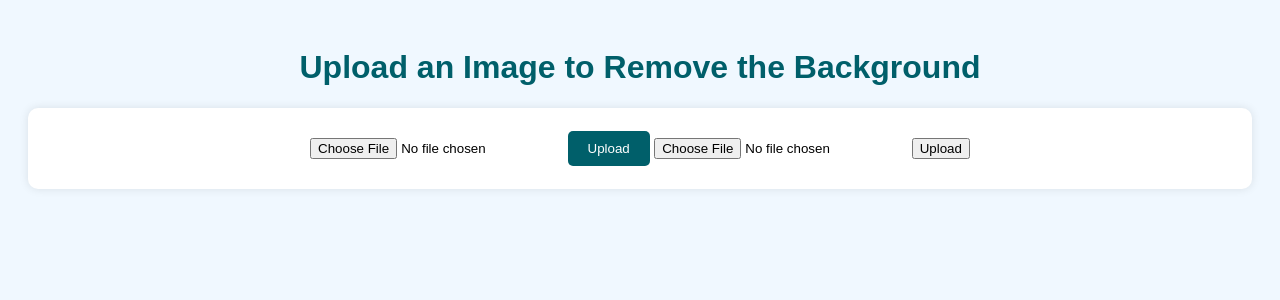
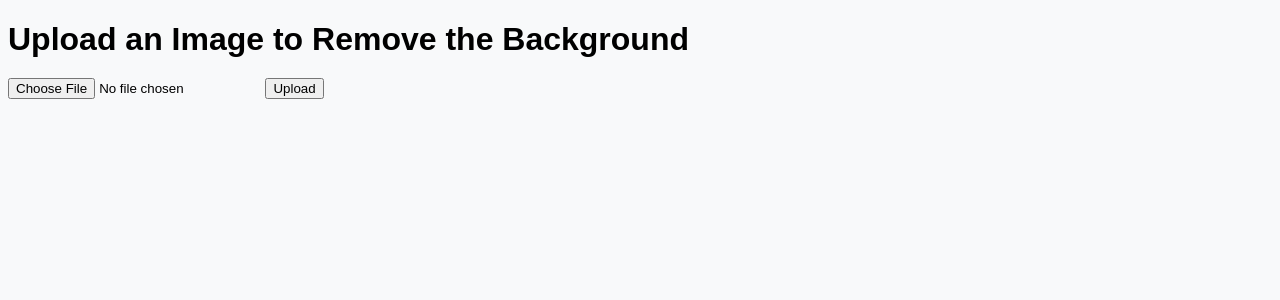
Before and after one commit to dareveloper/bg-remover, a Flask app: page / in a window 1280 px wide. Shown: the top 300 px of the page. Run offline with Flask 3, Linux system fonts and the light colour scheme.

Commit message:
Update index.html

```diff
--- a/templates/index.html
+++ b/templates/index.html
@@ -4,91 +4,22 @@
     <meta charset="UTF-8">
     <meta name="viewport" content="width=device-width, initial-scale=1.0">
     <title>Image Background Remover</title>
-    <style>
-        body {
-            font-family: Arial, sans-serif;
-            background-color: #f0f8ff;
-            text-align: center;
-            padding: 20px;
-        }
-
-        h1 {
-            color: #005f6a;
-        }
-
-        .form-container {
-            background-color: #ffffff;
-            padding: 20px;
-            border-radius: 10px;
-            box-shadow: 0px 0px 10px rgba(0, 0, 0, 0.1);
-            margin-bottom: 20px;
-        }
-
-        input[type="file"] {
-            margin: 10px 0;
-        }
-
-        button {
-            background-color: #005f6a;
-            color: white;
-            border: none;
-            padding: 10px 20px;
-            border-radius: 5px;
-            cursor: pointer;
-        }
-
-        button:hover {
-            background-color: #00494f;
-        }
-
-        .preview-container {
-            margin-top: 20px;
-        }
-
-        img {
-            max-width: 100%;
-            max-height: 300px;
-            border: 2px solid #005f6a;
-            border-radius: 10px;
-        }
-
-        .download-button {
-            margin-top: 20px;
-            padding: 10px 20px;
-            background-color: #00494f;
-            color: white;
-            border: none;
-            border-radius: 5px;
-            cursor: pointer;
-        }
-
-        .download-button:hover {
-            background-color: #00363d;
-        }
-    </style>
+    <link rel="stylesheet" href="{{ url_for('static', filename='style.css') }}">
 </head>
 <body>
-    <h1>Upload an Image to Remove the Background</h1>
-    <div class="form-container">
+    <div class="container">
+        <h1>Upload an Image to Remove the Background</h1>
         <form action="/" method="POST" enctype="multipart/form-data">
-            <input type="file" name="image" required>
+            <input type="file" name="file" accept="image/*" required>
             <button type="submit">Upload</button>
-            <form action="/" method="POST" enctype="multipart/form-data">
-    <input type="file" name="file">
-    <input type="submit" value="Upload">
+        </form>
 
-
-        </form>
+        {% if filename %}
+        <div class="uploaded-image">
+            <h2>Uploaded Image</h2>
+            <img src="{{ url_for('uploaded_file', filename=filename) }}" alt="Uploaded Image">
+        </div>
+        {% endif %}
     </div>
-
-    {% if preview_image %}
-        <div class="preview-container">
-            <h2>Preview of Image with Background Removed</h2>
-            <img src="{{ url_for('static', filename='uploads/' + preview_image) }}" alt="Processed Image">
-            <a href="{{ url_for('download', filename=preview_image) }}">
-                <button class="download-button">Download Image</button>
-            </a>
-        </div>
-    {% endif %}
 </body>
 </html>
```
